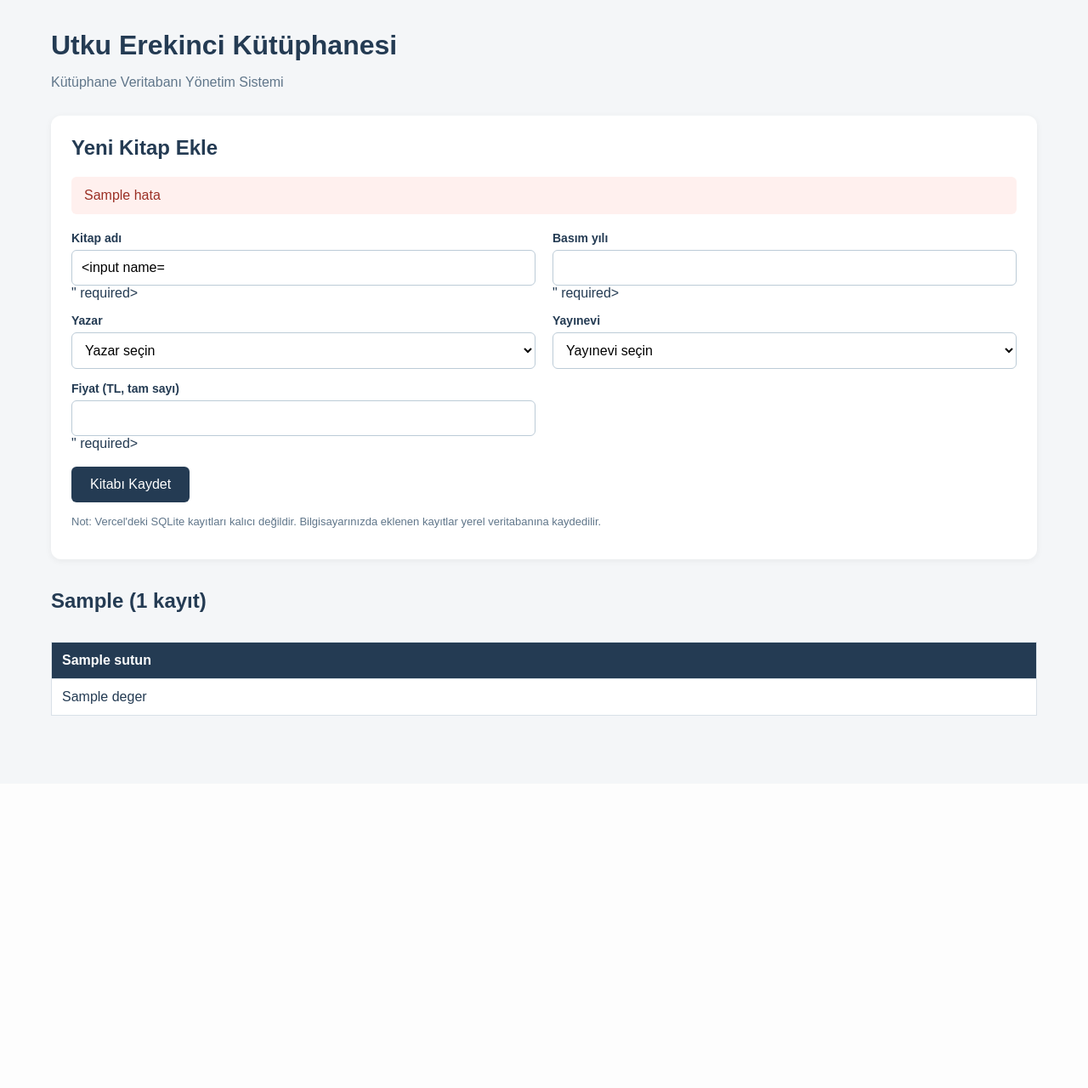
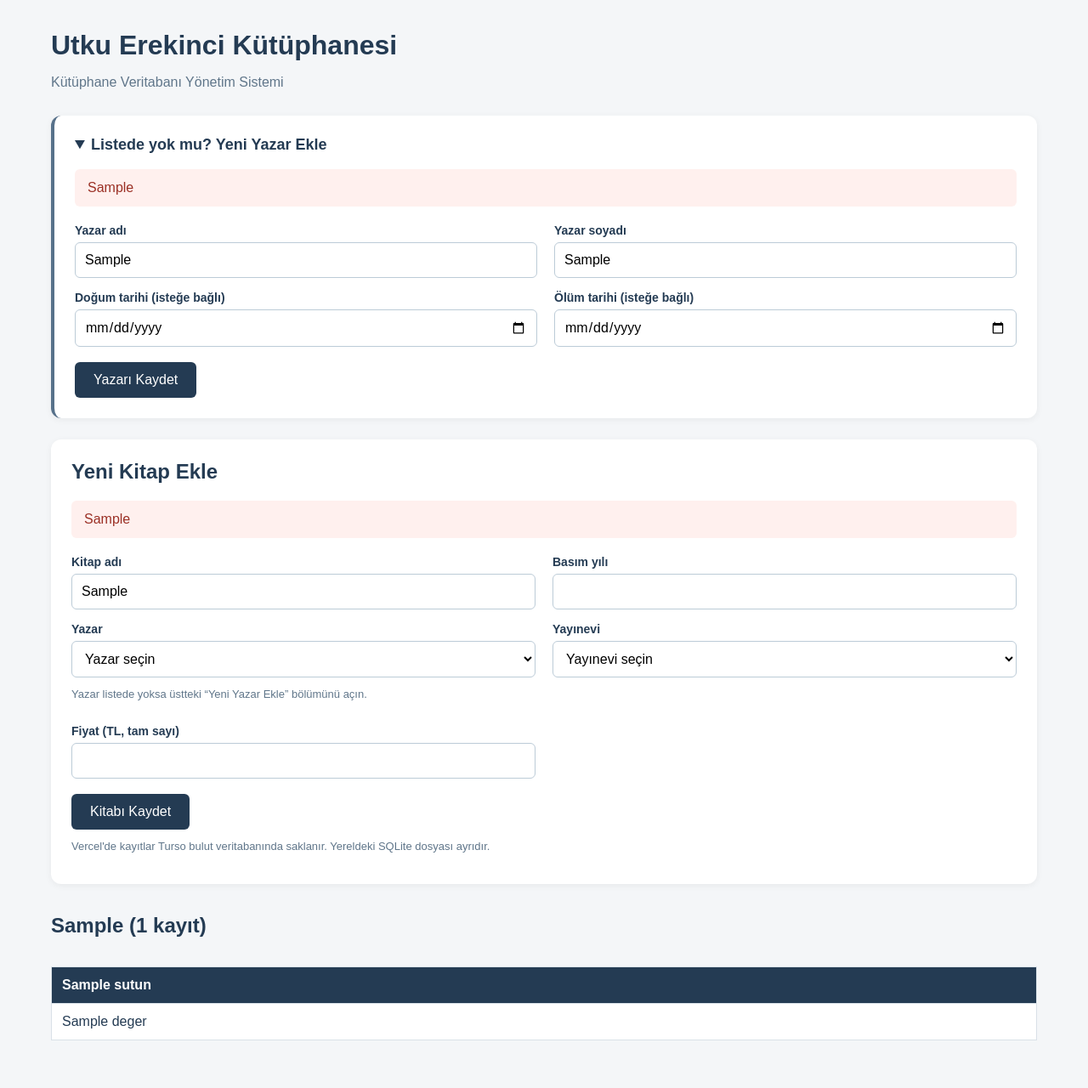
Before and after one commit to utkuerekinci/utkuerekincikutuphane, a Flask app: template templates/index.html in a window 1280 px wide. Shown: the top 1280 px of the page at 85% size. Before the commit the page ends 842 px from the top, so only its background shows below. Run offline with Flask 3, Linux system fonts and the light colour scheme; the template is opened without the code that fills it: most values are stand-ins (such as "Sample title", 1, 10 or a date in 2020); form fields are guessed from the names that the template uses.

Commit message:
Update index.html

```diff
--- a/templates/index.html
+++ b/templates/index.html
@@ -11,7 +11,7 @@
         h1 { margin-bottom: 5px; }
         h2 { margin-top: 0; }
         .subtitle { color: #60768a; margin-bottom: 30px; }
-        .panel { background: white; padding: 24px; border-radius: 12px; margin-bottom: 30px; box-shadow: 0 2px 9px rgba(0,0,0,.055); }
+        .panel { background: white; padding: 24px; border-radius: 12px; margin-bottom: 25px; box-shadow: 0 2px 9px rgba(0,0,0,.055); }
         .form-grid { display: grid; grid-template-columns: repeat(2, minmax(0, 1fr)); gap: 15px 20px; }
         label { display: block; font-weight: 600; font-size: 14px; margin-bottom: 6px; }
         input, select { width: 100%; padding: 11px; border: 1px solid #bccbd7; border-radius: 6px; background: white; font: inherit; }
@@ -20,14 +20,17 @@
         .notice { padding: 13px 15px; border-radius: 6px; margin: 12px 0 20px; }
         .success { background: #e5f6e9; color: #1d6534; }
         .error { background: #fff0ee; color: #9b3025; }
-        .hint { color: #60768a; font-size: 13px; margin-top: 15px; }
+        .hint { color: #60768a; font-size: 13px; margin-top: 12px; }
         .table-wrap { overflow-x: auto; }
         table { width: 100%; border-collapse: collapse; background: white; margin-top: 14px; }
         th, td { padding: 12px; border: 1px solid #d9e1e8; text-align: left; white-space: nowrap; }
         th { background: #243b53; color: white; }
         tr:nth-child(even) { background: #f1f5f9; }
         .table-section { margin-top: 35px; }
-        @media(max-width: 640px) { .form-grid { grid-template-columns: 1fr; } }
+        .secondary-panel { border-left: 4px solid #57718a; }
+        details summary { cursor: pointer; font-weight: 700; font-size: 18px; }
+        details[open] summary { margin-bottom: 18px; }
+        @media(max-width: 640px) { .form-grid { grid-template-columns: 1fr; } main { padding: 0 12px 30px; } .panel { padding: 18px; } }
     </style>
 </head>
 <body>
@@ -35,41 +38,77 @@
     <h1>Utku Erekinci Kütüphanesi</h1>
     <p class="subtitle">Kütüphane Veritabanı Yönetim Sistemi</p>
 
-    <section class="panel" aria-labelledby="form-baslik">
+    <section class="panel secondary-panel" id="yazar-ekle">
+        <details {% if hata_yazar or basarili == 'yazar' %}open{% endif %}>
+            <summary>Listede yok mu? Yeni Yazar Ekle</summary>
+            {% if basarili == 'yazar' %}
+                <p class="notice success">Yeni yazar kaydedildi ve aşağıdaki kitap formunda seçili hale getirildi.</p>
+            {% endif %}
+            {% if hata_yazar %}
+                <p class="notice error">{{ hata_yazar }}</p>
+            {% endif %}
+            <form method="post" action="{{ url_for('anasayfa') }}#yazar-ekle">
+                <input type="hidden" name="islem" value="yazar">
+                <div class="form-grid">
+                    <div>
+                        <label for="yazar_adi">Yazar adı</label>
+                        <input type="text" id="yazar_adi" name="yazar_adi" maxlength="100" value="{{ form_yazar.get('yazar_adi', '') }}" required>
+                    </div>
+                    <div>
+                        <label for="yazar_soyadi">Yazar soyadı</label>
+                        <input type="text" id="yazar_soyadi" name="yazar_soyadi" maxlength="100" value="{{ form_yazar.get('yazar_soyadi', '') }}" required>
+                    </div>
+                    <div>
+                        <label for="yazar_dt">Doğum tarihi (isteğe bağlı)</label>
+                        <input type="date" id="yazar_dt" name="yazar_dt" value="{{ form_yazar.get('yazar_dt', '') }}">
+                    </div>
+                    <div>
+                        <label for="yazar_ot">Ölüm tarihi (isteğe bağlı)</label>
+                        <input type="date" id="yazar_ot" name="yazar_ot" value="{{ form_yazar.get('yazar_ot', '') }}">
+                    </div>
+                </div>
+                <button type="submit">Yazarı Kaydet</button>
+            </form>
+        </details>
+    </section>
+
+    <section class="panel" id="kitap-ekle" aria-labelledby="form-baslik">
         <h2 id="form-baslik">Yeni Kitap Ekle</h2>
-        {% if basarili %}
-            <p class="notice success">Kitap kaydı eklendi. Yayındaki Vercel verileri geçici olabilir.</p>
+        {% if basarili == 'kitap' %}
+            <p class="notice success">Kitap kaydı başarıyla veritabanına eklendi.</p>
         {% endif %}
-        {% if hata %}
-            <p class="notice error">{{ hata }}</p>
+        {% if hata_kitap %}
+            <p class="notice error">{{ hata_kitap }}</p>
         {% endif %}
-        <form method="post" action="{{ url_for('anasayfa') }}">
+        <form method="post" action="{{ url_for('anasayfa') }}#kitap-ekle">
+            <input type="hidden" name="islem" value="kitap">
             <div class="form-grid">
                 <div>
                     <label for="kitap_adi">Kitap adı</label>
-                    <input type="text" id="kitap_adi" name="kitap_adi" maxlength="200" value="{{ form.get('kitap_adi', '') }}" required>
+                    <input type="text" id="kitap_adi" name="kitap_adi" maxlength="200" value="{{ form_kitap.get('kitap_adi', '') }}" required>
                 </div>
                 <div>
                     <label for="basim_yili">Basım yılı</label>
-                    <input type="number" id="basim_yili" name="basim_yili" min="1000" max="2100" value="{{ form.get('basim_yili', '') }}" required>
+                    <input type="number" id="basim_yili" name="basim_yili" min="1000" max="{{ max_yil }}" value="{{ form_kitap.get('basim_yili', '') }}" required>
                 </div>
                 <div>
                     <label for="yazar_id">Yazar</label>
                     <select id="yazar_id" name="yazar_id" required>
                         <option value="">Yazar seçin</option>
                         {% for yazar in yazarlar %}
-                            <option value="{{ yazar['YazarID'] }}" {% if form.get('yazar_id', '') == yazar['YazarID']|string %}selected{% endif %}>
+                            <option value="{{ yazar['YazarID'] }}" {% if form_kitap.get('yazar_id', '') == yazar['YazarID']|string %}selected{% endif %}>
                                 {{ yazar['YazarAdi'] }} {{ yazar['YazarSoyadi'] }}
                             </option>
                         {% endfor %}
                     </select>
+                    <p class="hint">Yazar listede yoksa üstteki “Yeni Yazar Ekle” bölümünü açın.</p>
                 </div>
                 <div>
                     <label for="yayinevi_id">Yayınevi</label>
                     <select id="yayinevi_id" name="yayinevi_id" required>
                         <option value="">Yayınevi seçin</option>
                         {% for yayinevi in yayinevleri %}
-                            <option value="{{ yayinevi['YayineviID'] }}" {% if form.get('yayinevi_id', '') == yayinevi['YayineviID']|string %}selected{% endif %}>
+                            <option value="{{ yayinevi['YayineviID'] }}" {% if form_kitap.get('yayinevi_id', '') == yayinevi['YayineviID']|string %}selected{% endif %}>
                                 {{ yayinevi['YayineviAdi'] }}
                             </option>
                         {% endfor %}
@@ -77,12 +116,12 @@
                 </div>
                 <div>
                     <label for="fiyat">Fiyat (TL, tam sayı)</label>
-                    <input type="number" id="fiyat" name="fiyat" min="0" step="1" value="{{ form.get('fiyat', '') }}" required>
+                    <input type="number" id="fiyat" name="fiyat" min="0" step="1" value="{{ form_kitap.get('fiyat', '') }}" required>
                 </div>
             </div>
             <button type="submit">Kitabı Kaydet</button>
         </form>
-        <p class="hint">Not: Vercel'deki SQLite kayıtları kalıcı değildir. Bilgisayarınızda eklenen kayıtlar yerel veritabanına kaydedilir.</p>
+        <p class="hint">Vercel'de kayıtlar Turso bulut veritabanında saklanır. Yereldeki SQLite dosyası ayrıdır.</p>
     </section>
 
     {% for tablo_adi, tablo in tablolar.items() %}
```
